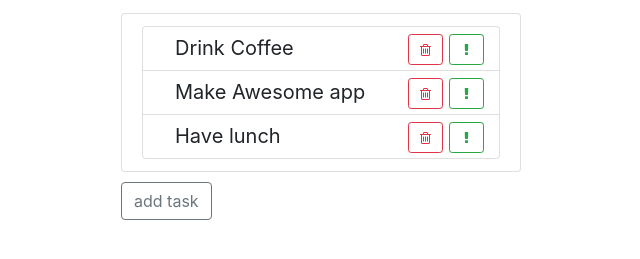
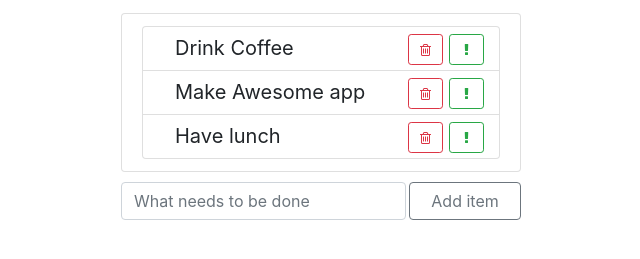
Before and after one commit to SPavelV/todo, a React app: page / in a window 1280 px wide. Shown: the part 145-404 px from the top of the page, without its empty margins (319-959 px from the left). Built offline with nearby package versions, Linux system fonts and the light colour scheme.

Commit message:
add task using input form

```diff
--- a/src/components/item-add-form/item-add-form.css
+++ b/src/components/item-add-form/item-add-form.css
@@ -1,3 +1,11 @@
 .item-add-form {
   margin-top: 10px;
 }
+
+.item-add-form input {
+  margin-right: 3px;
+}
+
+.item-add-form .btn {
+  flex: 0 1 150px;
+}
--- a/src/components/item-add-form/item-add-form.js
+++ b/src/components/item-add-form/item-add-form.js
@@ -1,13 +1,42 @@
-import React from 'react'
+import React,{Component} from 'react'
 import './item-add-form.css'
-const ItemAddForm = ({addItem}) => {
-  return (
-    <div className="item-add-form">
-      <button className="btn btn-outline-secondary"
-        onClick = {()=> addItem('Hello World!')}
-        >add task</button>
-    </div>
-  )
+
+export default class ItemAddForm extends Component {
+
+  state = {
+    label: ''
+  }
+
+  onLabelChange(e) {
+    this.setState({
+      label: e.target.value
+    })
+  }
+
+  onSubmit(e) {
+    e.preventDefault()
+    this.props.addItem(this.state.label)
+    this.setState( {
+      label: ''
+    })
+  }
+
+  render() {
+    const {addItem} = this.props
+
+    return (
+      <form className="item-add-form d-flex"
+            onSubmit={(e) => this.onSubmit(e)}>
+        <input type="text"
+                className="form-control"
+                onChange={(e) => this.onLabelChange(e)}
+                value={this.state.label}
+                placeholder="What needs to be done"/>
+        <button className="btn btn-outline-secondary">
+            Add item
+        </button>
+      </form>
+    )
+  }
+
 }
-
-export default ItemAddForm;
```
